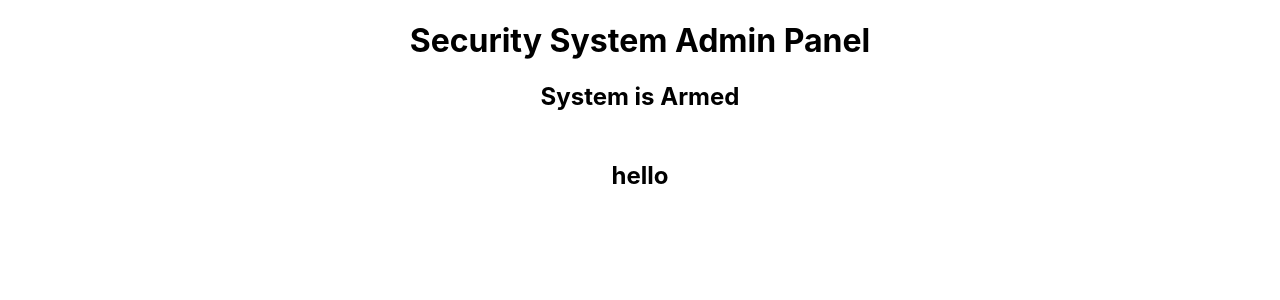
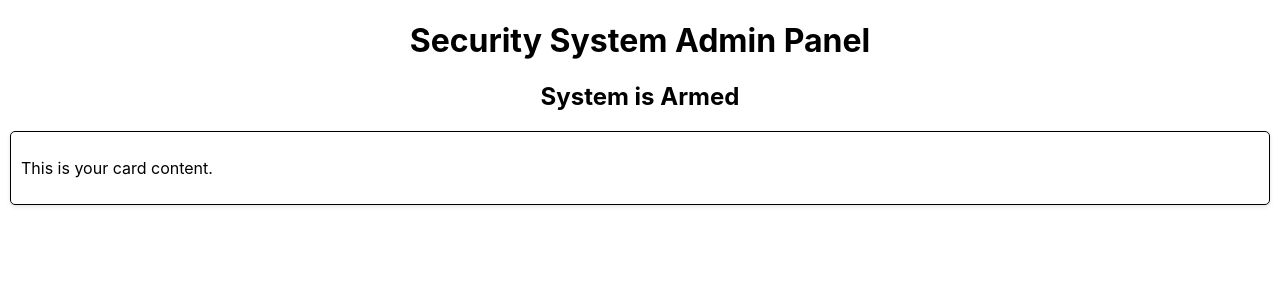
Before and after one commit to 56radius/mtusecuritycentre, a React (Create React App) app: page /home in a window 1280 px wide. Shown: the top 300 px of the page. Built offline with nearby package versions, Linux system fonts and the light colour scheme.

Commit message:
Creating card

```diff
--- a/src/components/homescreen.js
+++ b/src/components/homescreen.js
@@ -1,46 +1,23 @@
 import React from "react";
-
-//importing css file code
 import ".././css/homescreen.css";
 
-function homescreen() {
+//importing images
+
+function HomeScreen() {
   return (
     <div>
-      {/* title and switch */}
-      <div
-        style={{
-          jsutifyContent: "center",
-        }}
-        className="title"
-      >
+      <div className="title">
         <h1>Security System Admin Panel</h1>
-
-        {/* the switch */}
         <div className="switch">
-          <h2> System is Armed </h2>
+          <h2>System is Armed</h2>
         </div>
       </div>
 
-      {/* Logs
-      <div className="logs">
-        <h2> Logs </h2>
-
-        <div>
-          <h2> 300 </h2>
-        </div>
-      </div>
-      */}
-
-      <div className="logCards">
-        {/* first card */}
-        <div className="cards">
-          <h2> hello </h2>
-        </div>
-
-        {/* second card */}
+      <div className="card">
+        <p>This is your card content.</p>
       </div>
     </div>
   );
 }
 
-export default homescreen;
+export default HomeScreen;
--- a/src/css/homescreen.css
+++ b/src/css/homescreen.css
@@ -3,16 +3,11 @@
   text-align: center;
 }
 
-.logs {
-  flex-direction: row;
-  justify-content: center;
-  text-align: center;
-  align-items: center;
-  align-self: center;
+.card {
+  border: 1px solid #000; /* Border width and color */
+  padding: 10px; /* Add padding to the card content */
+  margin: 10px; /* Add margin around the card */
+  border-radius: 5px; /* Rounded corners */
+  box-shadow: 0 2px 4px rgba(0, 0, 0, 0.1); /* Add a subtle shadow */
+  background-color: #fff; /* Card background color */
 }
-
-.logCards {
-  text-align: center;
-  margin-top: 50px;
-  border-width: 2;
-}
```
